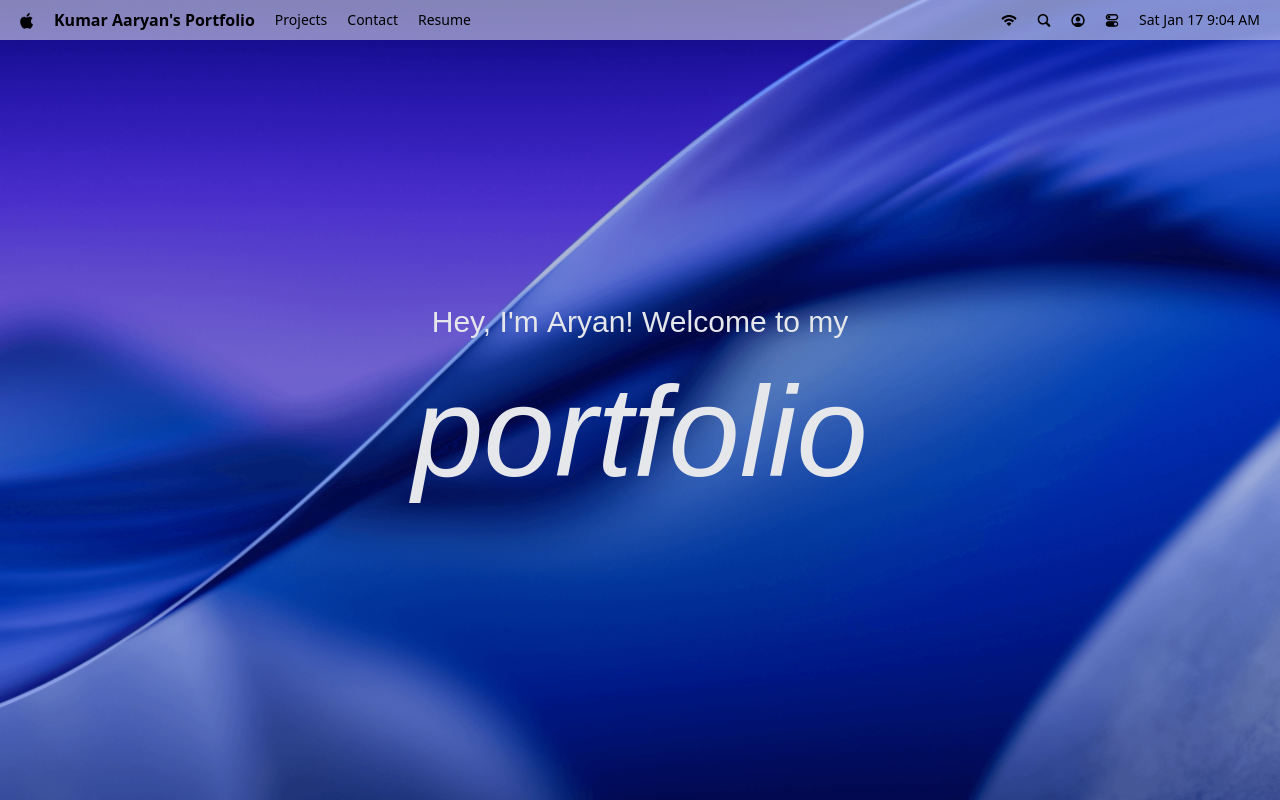
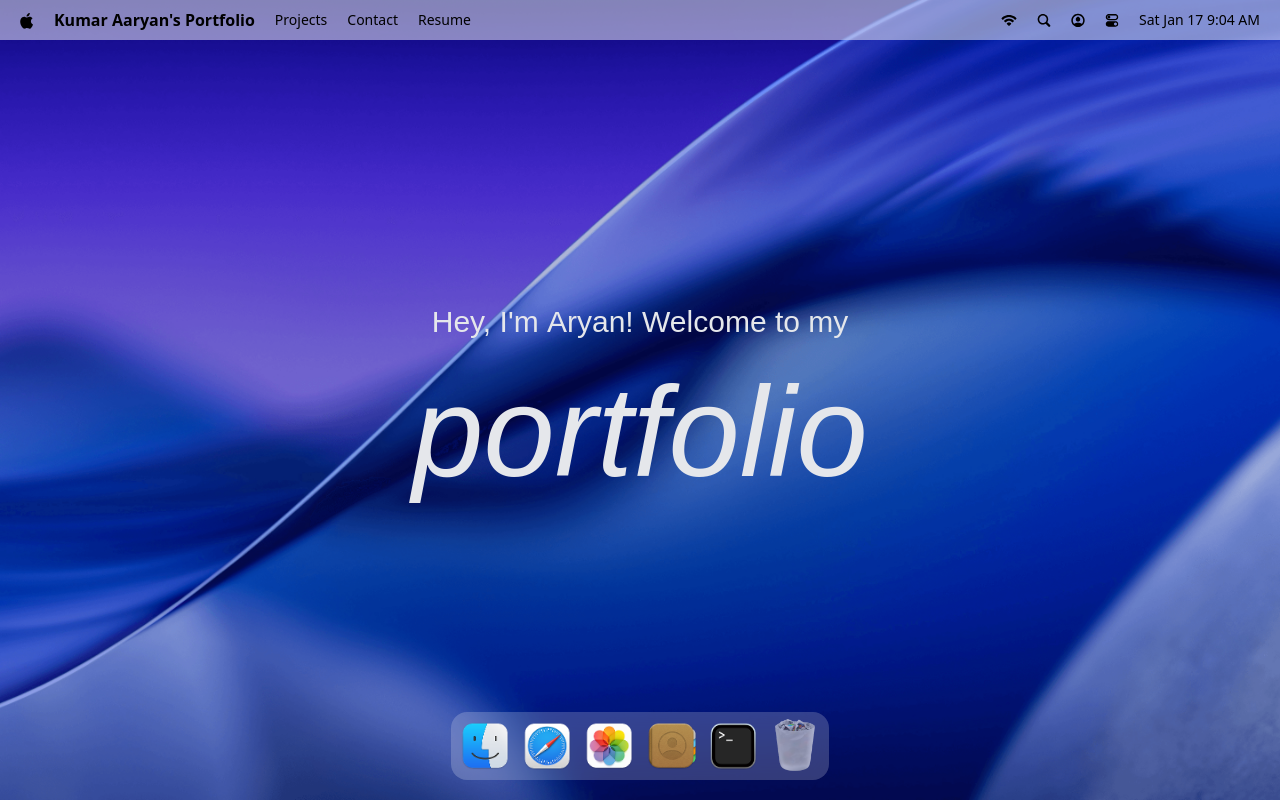
Before and after one commit to Kumar-Aaryann/MacOS_Portfolio, a React (Vite) app: page / in a window 1280 px wide. Built offline with nearby package versions, Linux system fonts and the light colour scheme; a web font is replaced by a local one.

Commit message:
implement dock presentation

```diff
--- a/package.json
+++ b/package.json
@@ -17,6 +17,7 @@
     "lucide-react": "^0.562.0",
     "react": "^19.2.0",
     "react-dom": "^19.2.0",
+    "react-tooltip": "^5.30.0",
     "tailwindcss": "^4.1.18"
   },
   "devDependencies": {
--- a/src/App.jsx
+++ b/src/App.jsx
@@ -1,11 +1,11 @@
-import { Navbar, Welcome } from '#components';
+import { Dock, Navbar, Welcome } from '#components';
 const App = () => {
   return (
     <main>
       <Navbar />
       <Welcome />
+      <Dock />
     </main>
   )
 }
-
 export default App
--- /dev/null
+++ b/src/components/Dock.jsx
@@ -0,0 +1,99 @@
+import { useRef } from "react";
+import { Tooltip } from "react-tooltip";
+import { gsap } from "gsap";
+import { dockApps } from "#constants/index";
+import { useGSAP } from "@gsap/react";
+
+const Dock = () => {
+  const dockRef = useRef(null);
+
+  useGSAP(() => {
+    const dock = dockRef.current;
+    if (!dock) return () => {};
+
+    const icons = dock.querySelectorAll(".dock-icon");
+
+    const animateIcon = (mouseX) => {
+      const { left } = dock.getBoundingClientRect();
+
+      icons.forEach((icon) => {
+        const { left: iconLeft, width } = icon.getBoundingClientRect();
+        const center = iconLeft - left + width / 2;
+        const distance = Math.abs(mouseX - center);
+
+        const intensity = Math.exp(-(distance ** 2.5 / 2000));
+
+        gsap.to(icon, {
+          scale: 1 + 0.25 * intensity,
+          y: -15 * intensity,
+          duration: 0.2,
+          ease: "power1.out",
+        });
+      });
+    };
+
+    const handleMouseMove = (e) => {
+      const { left } = dock.getBoundingClientRect();
+      animateIcon(e.clientX - left);
+    };
+
+    const resetIcon = () => {
+      icons.forEach((icon) =>
+        gsap.to(icon, {
+          scale: 1,
+          y: 0,
+          duration: 0.3,
+          ease: "power1.out",
+        })
+      );
+    };
+    dock.addEventListener("mousemove", handleMouseMove);
+    dock.addEventListener("mouseleave", resetIcon);
+
+    return () => {
+        dock.removeEventListener("mousemove", handleMouseMove);
+        dock.removeEventListener("mouseleave", resetIcon);
+        };
+  }, []);
+
+
+  const toggleApp = (app) => {
+    // Implement app toggle logic here
+  };
+  return (
+    <section id="dock">
+      <div ref={dockRef} className="dock-container">
+        {dockApps.map(({ id, name, icon, canOpen }) => (
+          <div key={id} className="relative flex justify-center">
+            <button
+              type="button"
+              className="dock-icon"
+              aria-label={name}
+              data-tooltip-id="dock-tooltip"
+              data-tooltip-content={name}
+              data-tooltip-delay-show="150"
+              disabled={!canOpen}
+              onClick={() => toggleApp({ id, canOpen })}
+            >
+              <img
+                src={`/images/${icon}`}
+                alt={name}
+                loading="lazy"
+                className={canOpen ? " " : "opacity-60"}
+              />
+            </button>
+          </div>
+        ))}
+
+        <Tooltip
+          id="dock-tooltip"
+          place="top"
+          //   effect="solid"
+          className="tooltip"
+        />
+      </div>
+    </section>
+  );
+};
+
+export default Dock;
--- a/src/components/index.jsx
+++ b/src/components/index.jsx
@@ -1,5 +1,5 @@
 import Navbar from '#components/Navbar';
 import Welcome from '#components/Welcome';
+import Dock from './Dock';
 
-
-export {  Navbar, Welcome  };
+export { Navbar, Welcome, Dock };
```
Also changed, not shown: 1 other file (tests, documents, lock files or other folders).
